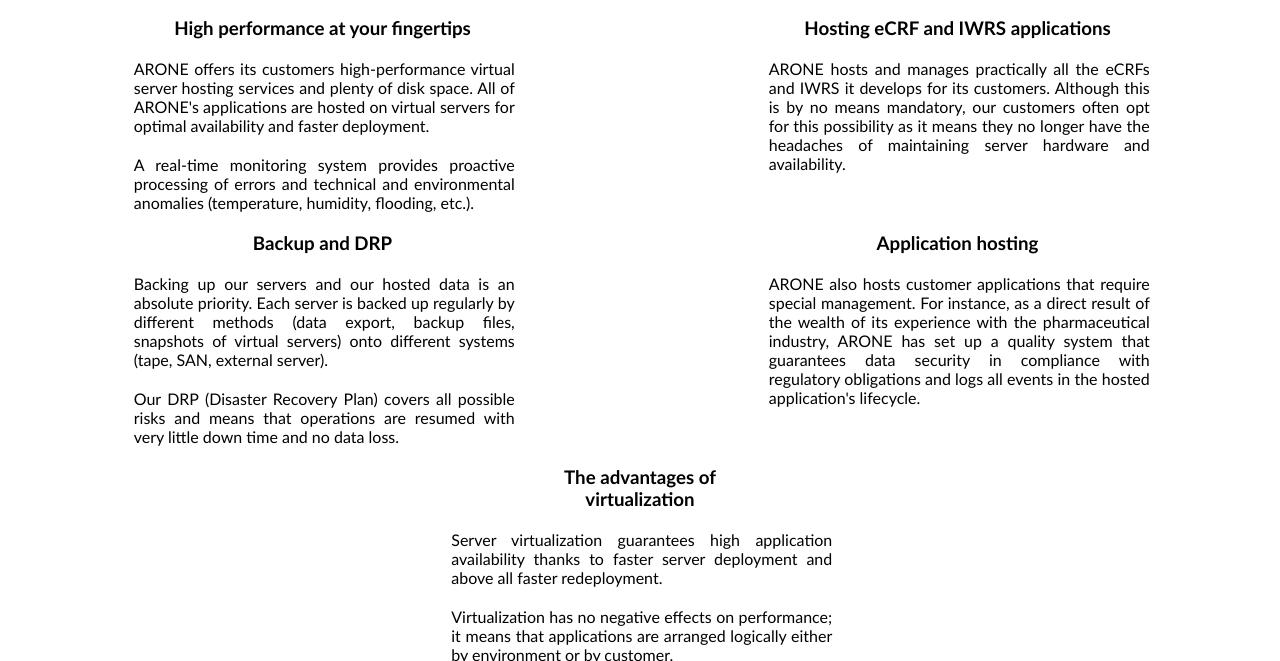
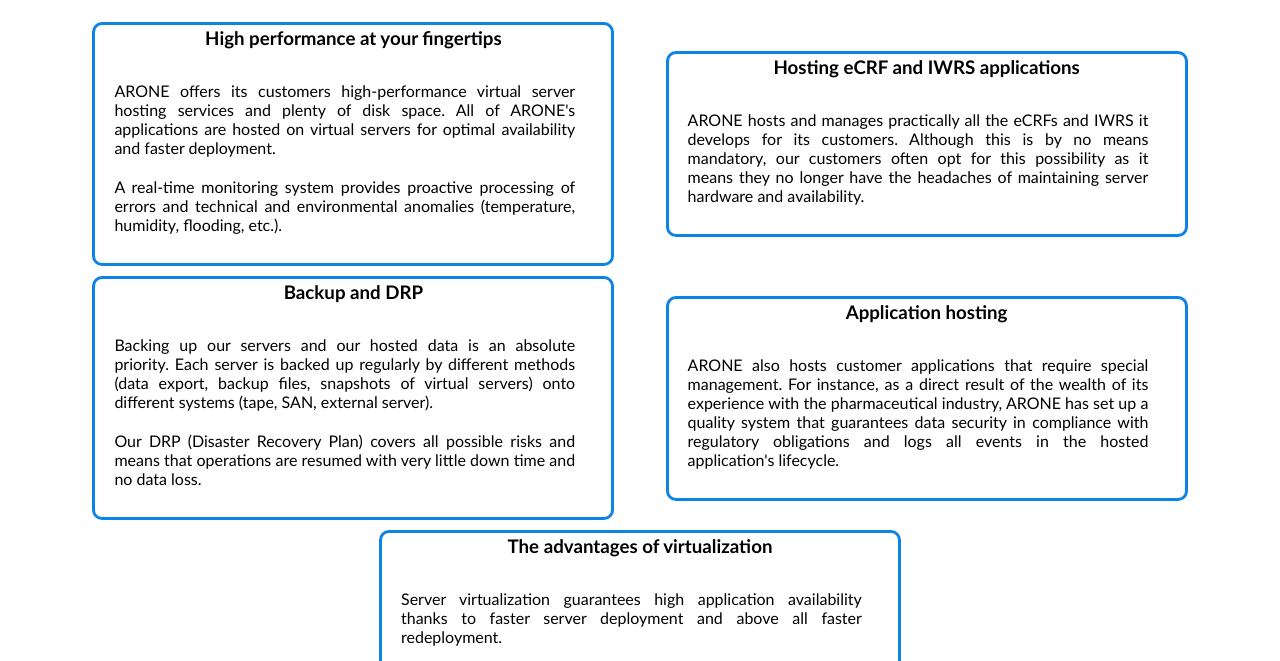
Before and after one commit to Ulysse94/projetclientT3, a plain HTML site: page services.html in a window 1280 px wide. Shown: the part 139-800 px from the top of the page. Drawn offline with nearby package versions, Linux system fonts and the light colour scheme.

Commit message:
service final

```diff
--- a/css/services.css
+++ b/css/services.css
@@ -88,28 +88,42 @@ header, nav, .header {
 }
 
 #sync1 .item ol {
+  height: 560px;
   padding: 0;
   display: flex;
   flex-wrap: wrap;
+  align-items: center;
+  justify-content: center
 }
 
 #sync1 .item ol li {
-  width: 50%;
-  margin: 0 auto;
+  width: 40vw;
+  margin: 5px 2vw;
+  border: 3px solid #0c83e7;
+  border-radius: 10px;
+  padding: 2px;
 }
 
 #sync1 .item ol li ul {
   padding: 0;
   text-align: justify;
+  border: none;
+}
+
+#sync1 .item ol li ul li {
+  width: 75%;
+  margin: 5px 0 5px 45px;
+  border: none;
 }
 
 #sync1 .item ol li ul li ol {
   display: flex;
   flex-direction: column;
   text-align: start;
+  height: auto;
 }
 
 #sync1 .item ol li ul li ol li {
-  margin: 0 auto;
+  margin: 0;
   width: 100%;
 }
--- a/services.html
+++ b/services.html
@@ -71,9 +71,9 @@
               </li>
             </ul>
           </li>
-          <li>
+          <li><h3>The advantages of virtualization</h3>
             <ul>
-              <li><h3>The advantages of virtualization</h3>
+              <li>
                 <p>Server virtualization guarantees high application availability thanks to faster server deployment and above all faster redeployment.</p>
                 <p>Virtualization has no negative effects on performance; it means that applications are arranged logically either by environment or by customer.</p>
               </li>
```
